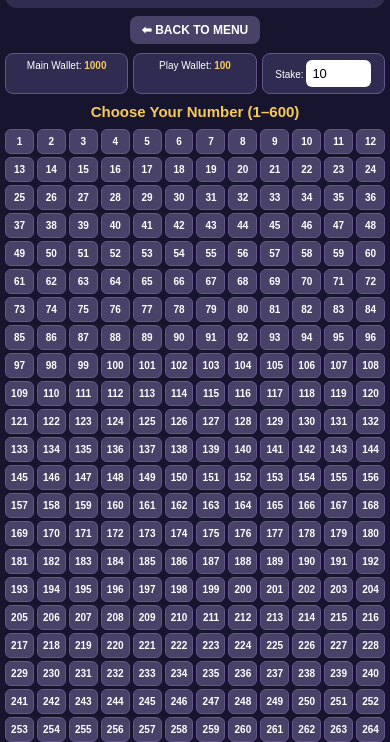
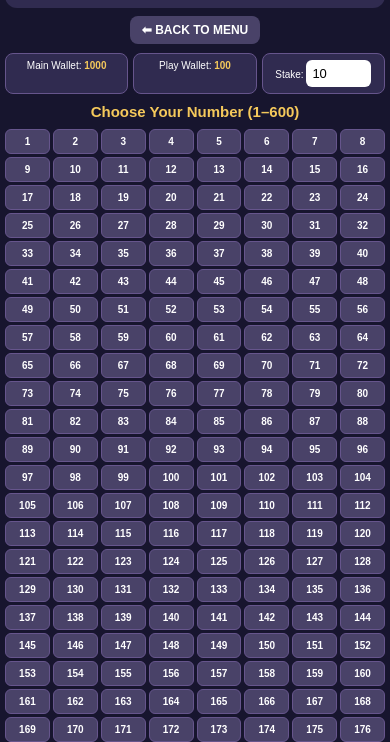
Before and after one commit to ShegerBingoET/sheger-bingo, a plain HTML site: page index.html in a window 390 px wide. Both pictures are taken after a click on the button "🚀 Start". Shown: the part 97-839 px from the top of the page. Drawn offline with Linux system fonts and the light colour scheme.

Commit message:
Update style.css

```diff
--- a/style.css
+++ b/style.css
@@ -55,7 +55,7 @@ h2 {
 
 #numbers {
     display: grid;
-    grid-template-columns: repeat(12, minmax(0, 1fr));
+    grid-template-columns: repeat(8, minmax(0, 1fr));
     gap: 4px;
     margin: 8px 0;
 }
@@ -127,7 +127,7 @@ input {
     }
 
     #numbers {
-        grid-template-columns: repeat(12, minmax(0, 1fr));
+        grid-template-columns: repeat(8, minmax(0, 1fr));
         gap: 3px;
     }
 
```
